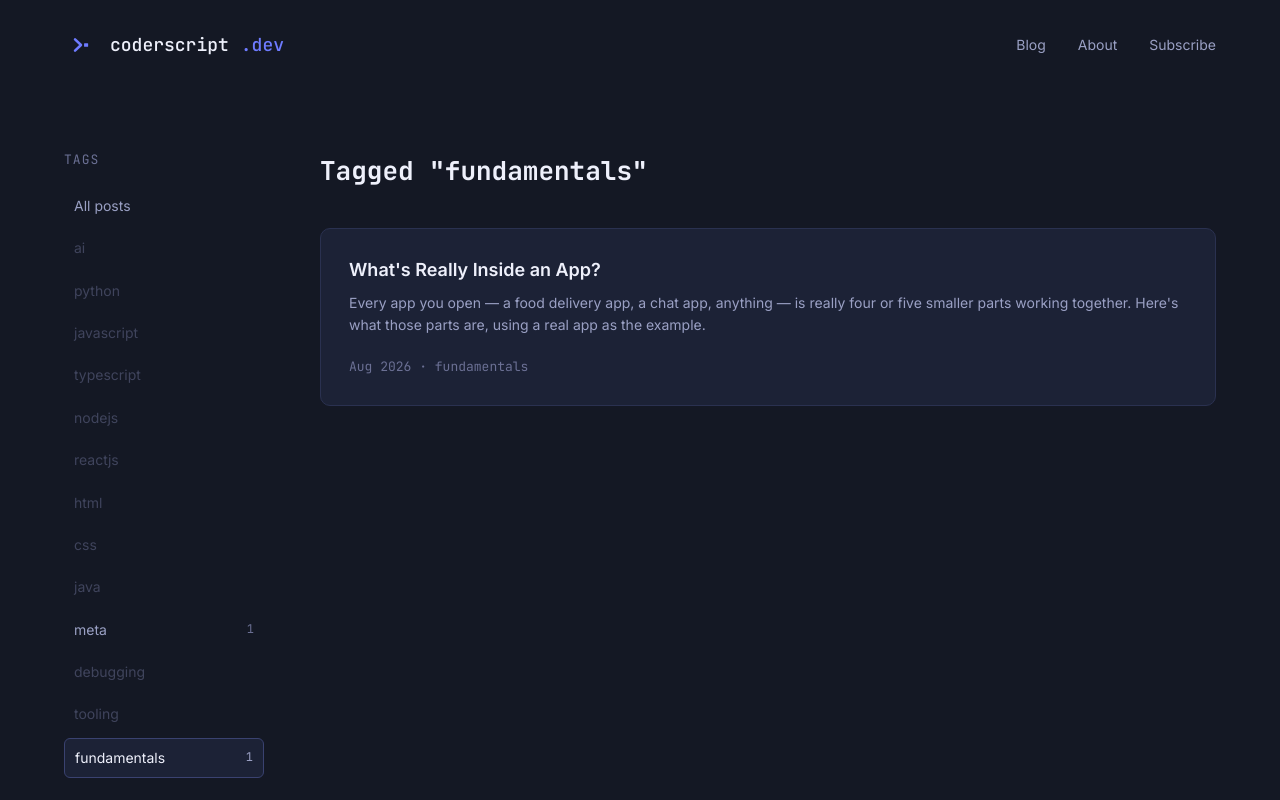
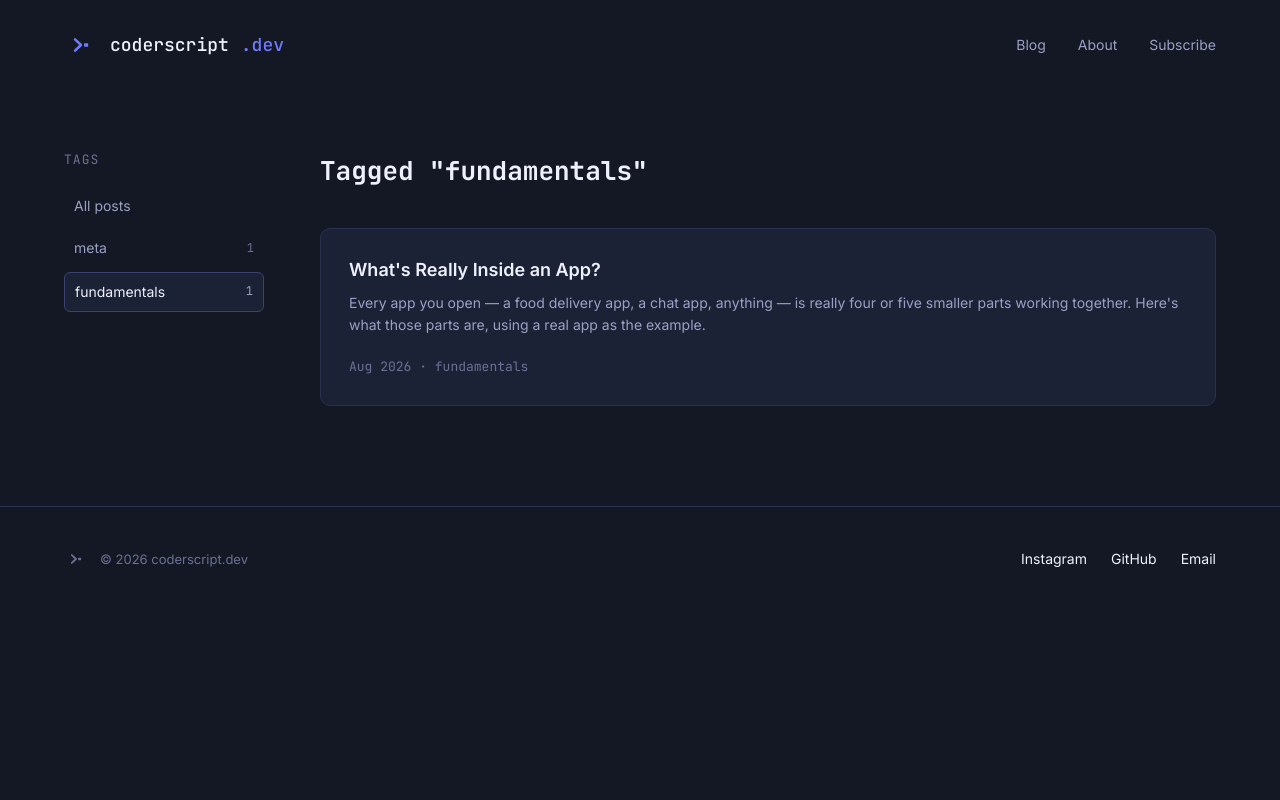
Before and after one commit to techghost92/techblogs, a React (Vite) app: page /blog/tag/fundamentals in a window 1280 px wide. Shown: the top 800 px of the page. Built offline with nearby package versions, Linux system fonts and the light colour scheme.

Commit message:
Hide empty tags from the sidebar instead of showing them disabled
Only tags with at least one post render as links; tags with zero
posts are omitted entirely rather than shown greyed out.

```diff
--- a/src/pages/BlogIndex.jsx
+++ b/src/pages/BlogIndex.jsx
@@ -22,26 +22,16 @@ export default function BlogIndex() {
             <Link to="/blog" className={`tag-item${!tag ? ' active' : ''}`}>
               All posts
             </Link>
-            {ALLOWED_TAGS.map((t) => {
-              const count = counts[t] || 0;
-              if (count === 0) {
-                return (
-                  <span key={t} className="tag-item disabled" aria-disabled="true">
-                    {t}
-                  </span>
-                );
-              }
-              return (
+            {ALLOWED_TAGS.filter((t) => counts[t] > 0).map((t) => (
               <Link
                 key={t}
                 to={`/blog/tag/${t}`}
                 className={`tag-item${tag === t ? ' active' : ''}`}
               >
                 {t}
-                  <span className="tag-count">{count}</span>
+                <span className="tag-count">{counts[t]}</span>
               </Link>
-              );
-            })}
+            ))}
           </nav>
         </aside>
 
--- a/src/styles/global.css
+++ b/src/styles/global.css
@@ -319,7 +319,6 @@ a { color: inherit; text-decoration: none; }
   background: var(--surface);
   border: 1px solid var(--border-strong);
 }
-.tag-item.disabled { color: var(--text-faint); opacity: 0.5; }
 .tag-count { font-family: var(--font-mono); font-size: 12px; color: var(--text-faint); }
 .tag-item.active .tag-count, .tag-item:hover .tag-count { color: var(--text-dim); }
 
```
Lines whose indentation alone changed are shown as unchanged.
